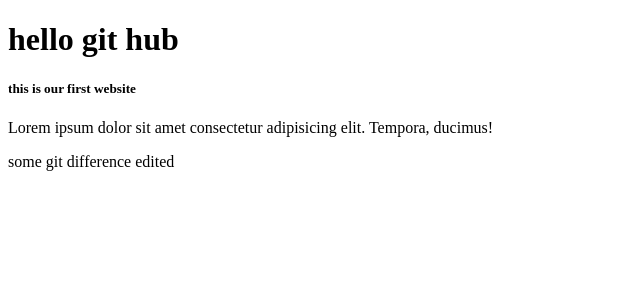
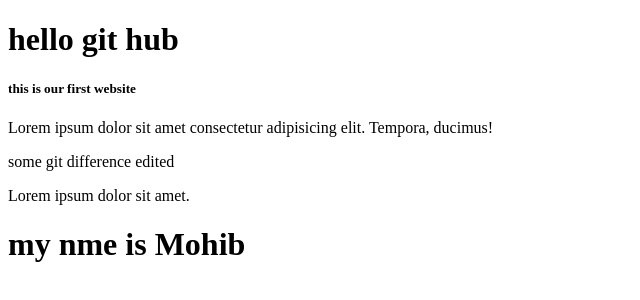
Before and after one commit to FarhanMohib/my-first-website-r, a plain HTML site: page index.html in a window 1280 px wide. Shown: the whole page, without its empty margins (0-640 px from the left). Drawn offline with Linux system fonts and the light colour scheme.

Commit message:
some edit

```diff
--- a/index.html
+++ b/index.html
@@ -13,5 +13,7 @@
       Lorem ipsum dolor sit amet consectetur adipisicing elit. Tempora, ducimus!
     </p>
     <p>some git difference edited</p>
+    <p>Lorem ipsum dolor sit amet.</p>
+    <h1>my nme is Mohib</h1>
   </body>
 </html>
```
